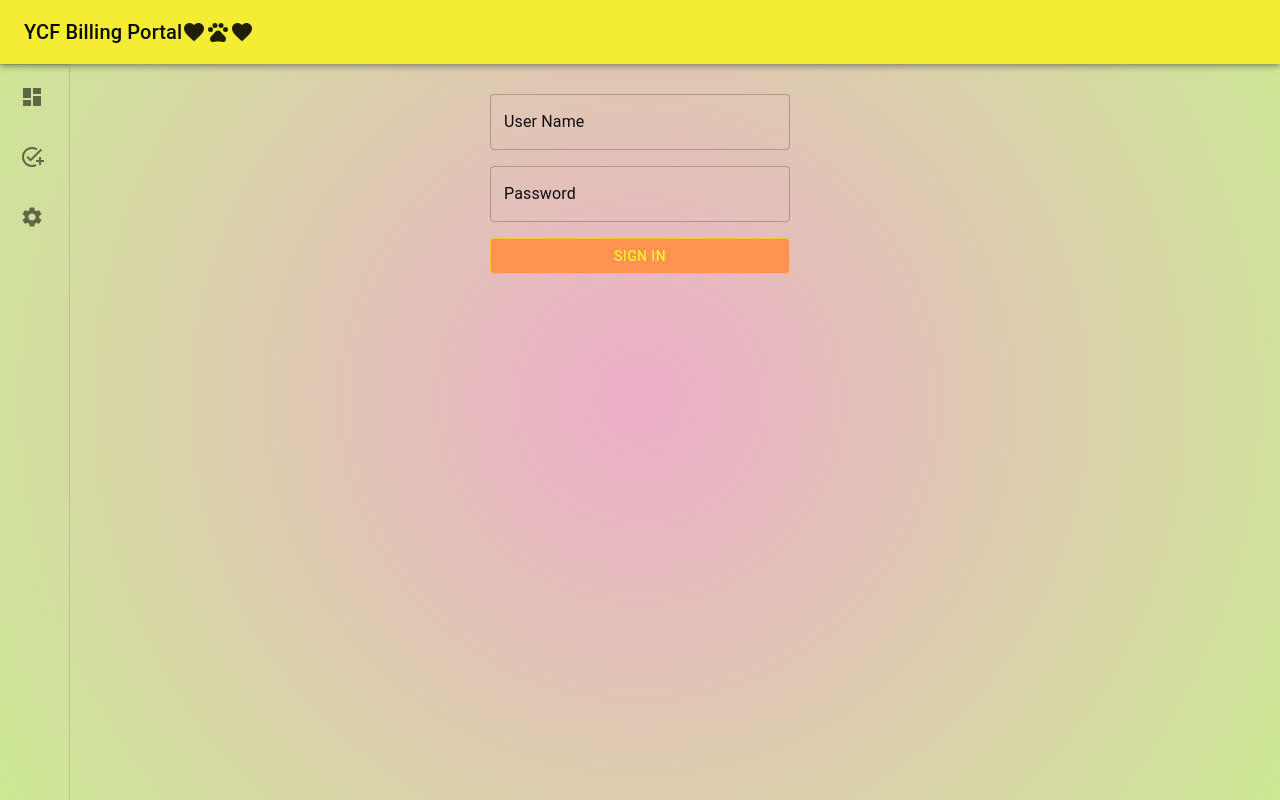
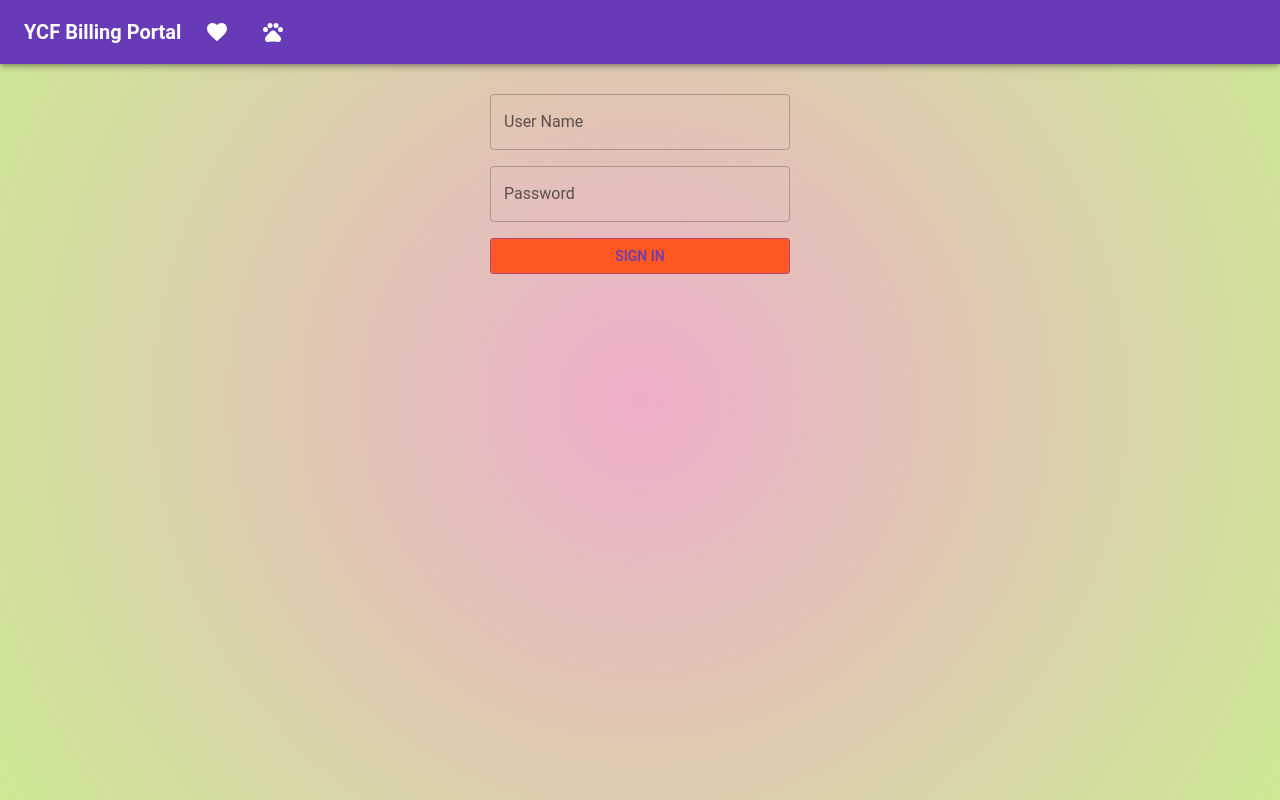
Before and after one commit to sraisking/billingFe, a React (Create React App) app: page /login in a window 1280 px wide. Built offline with nearby package versions, Linux system fonts and the light colour scheme.

Commit message:
Updated Code

```diff
--- a/src/App.js
+++ b/src/App.js
@@ -1,5 +1,4 @@
 import React, { useEffect } from "react";
-// import "./App.css";
 import {
   Container,
   CssBaseline,
@@ -12,43 +11,32 @@ import {
 } from "@mui/material";
 import MenuIcon from "@mui/icons-material/Menu";
 import MuiAppBar from "@mui/material/AppBar";
-import {
-  Routes,
-  Route,
-  Link,
-  useLocation,
-  useNavigate,
-  Navigate,
-} from "react-router-dom";
-
-import { PetsOutlined } from "@mui/icons-material";
-import FavoriteIcon from "@mui/icons-material/Favorite";
+import { Routes, Route, useLocation, useNavigate } from "react-router-dom";
+import { PetsOutlined, Favorite as FavoriteIcon } from "@mui/icons-material";
 import { DashboardLayout } from "./components/DashboardLayout";
 import { Login } from "./components/Login";
 import { ProtectedRoute } from "./components/ProtectedRoute";
-import { Provider, useDispatch, useSelector } from "react-redux";
-import store from "./redux/store";
+import { useSelector, useDispatch } from "react-redux";
 import { loginSuccess, logout } from "./redux/authSlice";
-import { ViewOrEditPet } from "./components/ViewOrEditPet";
-import { CustomDrawer } from "./components/CustomDrawer";
 import { Signup } from "./components/Signup";
+
 function App() {
   const theme = createTheme({
     palette: {
-      background: {
-        default:
-          "radial-gradient(circle, rgba(238,174,202,1) 0%, rgba(204,233,148,1) 100%)",
-      },
       primary: {
-        main: "#F5ED31",
+        main: "#673AB7", // Deep Purple
       },
       secondary: {
-        main: "#FF934F",
+        main: "#FF5722", // Deep Orange
+      },
+      background: {
+        default: "#F3E5F5", // Light Purple
       },
     },
     typography: {
-      allVariants: {
-        color: "#0D0C0B",
+      fontFamily: "Roboto, Arial, sans-serif",
+      h6: {
+        fontWeight: 600,
       },
     },
   });
@@ -72,20 +60,20 @@ function App() {
   }));
 
   const [open, setOpen] = React.useState(false);
-
   const handleDrawerOpen = () => {
     setOpen(true);
     localStorage.setItem("drawerOpen", "true");
   };
-
   const handleDrawerClose = () => {
     setOpen(false);
     localStorage.setItem("drawerOpen", "false");
   };
+
   const history = useLocation();
   const navigate = useNavigate();
   const isAuthenticated = useSelector((state) => state.auth.isAuthenticated);
   const dispatch = useDispatch();
+
   useEffect(() => {
     const token = localStorage.getItem("token");
     if (token) {
@@ -94,25 +82,26 @@ function App() {
     } else {
       navigate("/login");
     }
-  // eslint-disable-next-line react-hooks/exhaustive-deps
+    // eslint-disable-next-line react-hooks/exhaustive-deps
   }, []);
+
   const handleLogout = () => {
-    dispatch(logout()); // Dispatch logout action
-    navigate("/login"); // Redirect to login screen
+    dispatch(logout());
+    navigate("/login");
   };
+
   return (
     <ThemeProvider theme={theme}>
       <CssBaseline />
-      {/* <div className="App"> */}
       <Container
         maxWidth="lg"
         sx={{
-          paddingTop: "64px", // Adjusted top padding to accommodate AppBar
+          paddingTop: "64px",
           backgroundImage:
             "radial-gradient(circle, rgba(238,174,202,1) 0%, rgba(204,233,148,1) 100%)",
           minHeight: "100vh",
           minWidth: "100vw",
-          position: "relative", // Ensure proper positioning for the AppBar
+          position: "relative",
         }}
       >
         <AppBar position="fixed" open={open}>
@@ -124,7 +113,7 @@ function App() {
                 onClick={handleDrawerOpen}
                 edge="start"
                 sx={{
-                  marginRight: 5,
+                  marginRight: 2,
                   ...(open && { display: "none" }),
                 }}
               >
@@ -134,10 +123,21 @@ function App() {
             <Typography variant="h6" noWrap component="div">
               YCF Billing Portal
             </Typography>
-            <FavoriteIcon />
-            <PetsOutlined />
-            <FavoriteIcon />
-            {isAuthenticated && ( // Render logout button if authenticated
+            <IconButton
+              color="inherit"
+              aria-label="favorites"
+              sx={{ ml: 2 }}
+            >
+              <FavoriteIcon />
+            </IconButton>
+            <IconButton
+              color="inherit"
+              aria-label="pets"
+              sx={{ ml: 2 }}
+            >
+              <PetsOutlined />
+            </IconButton>
+            {isAuthenticated && (
               <IconButton
                 color="inherit"
                 aria-label="logout"
@@ -149,13 +149,13 @@ function App() {
             )}
           </Toolbar>
         </AppBar>
-        <CustomDrawer open={open} handleDrawerClose={handleDrawerClose} />
+
         <Routes>
-          <Route path="login" element={<Login />} />
-          <Route path="signup" element={<Signup />} />
+          <Route path="/login" element={<Login />} />
+          <Route path="/signup" element={<Signup />} />
           <Route element={<ProtectedRoute />}>
             <Route
-              path="dashboard/*"
+              path="/dashboard/*"
               element={
                 <DashboardLayout
                   open={open}
@@ -165,7 +165,6 @@ function App() {
               }
             />
           </Route>
-          {/* <Route path="*" element={<Navigate to="/dashboard" replace />} /> */}
         </Routes>
       </Container>
     </ThemeProvider>
```
